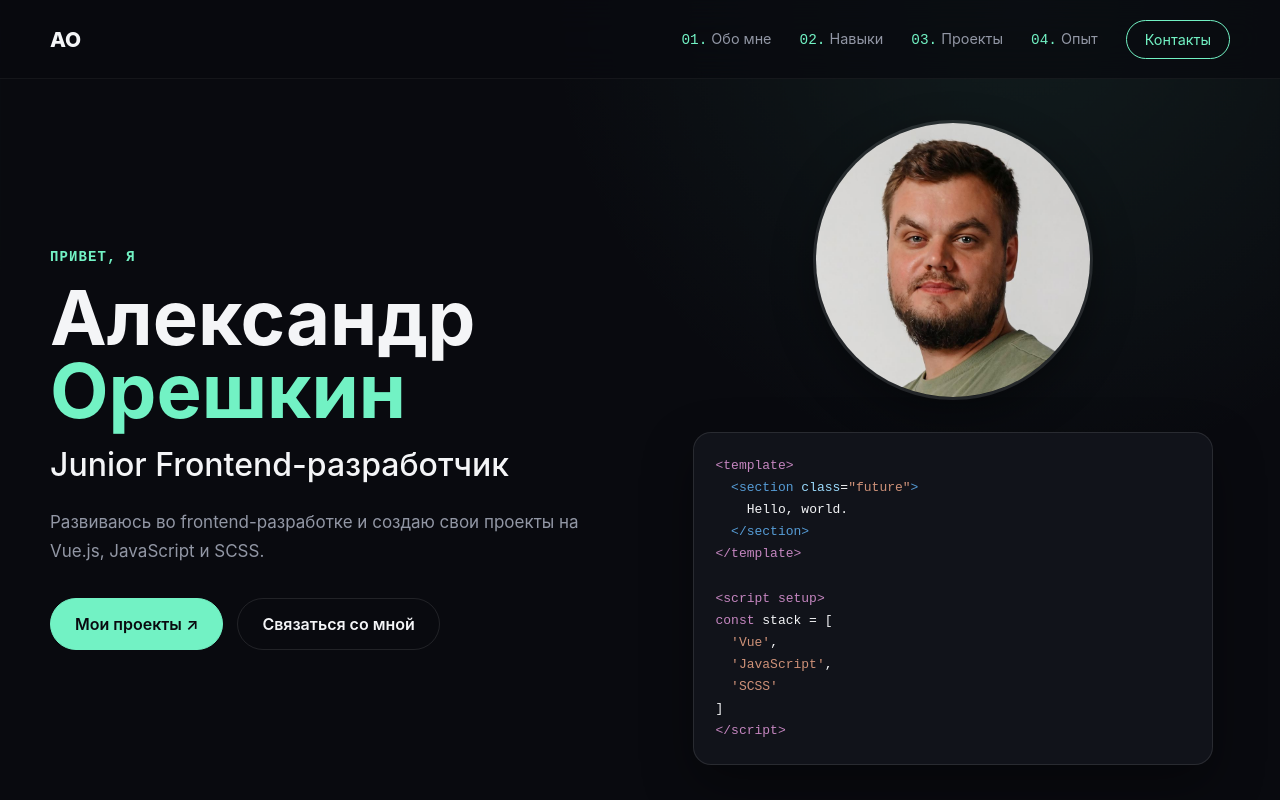
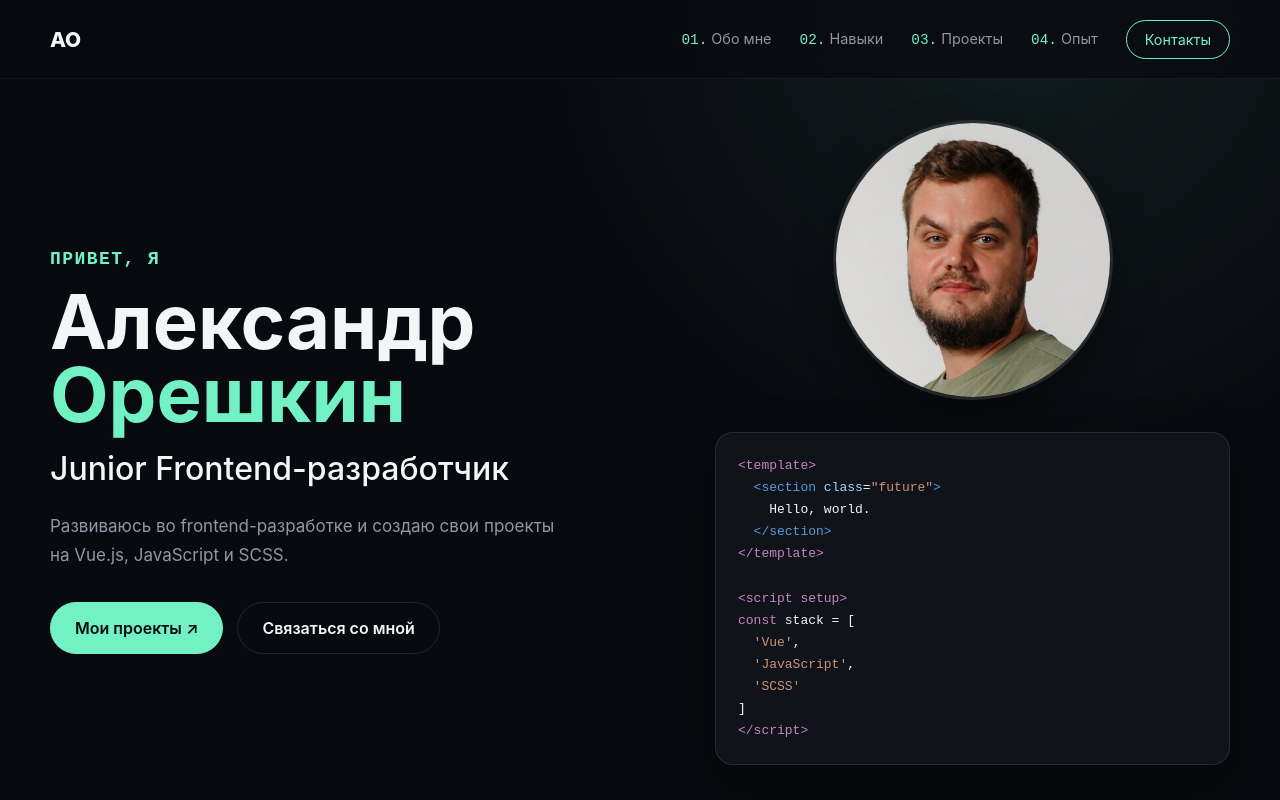
Before and after one commit to AlexanderOreshkin/CV-portfolio, a Vue app: page / in a window 1280 px wide. Shown: the top 800 px of the page. Built offline with nearby package versions, Linux system fonts and the light colour scheme.

Commit message:
Update _hero.scss

```diff
--- a/src/assets/styles/blocks/_hero.scss
+++ b/src/assets/styles/blocks/_hero.scss
@@ -14,7 +14,7 @@
     display: grid;
     grid-template-columns: minmax(0, 1fr) minmax(0, 1fr);
     align-items: center;
-    gap: 70px;
+    gap: 150px;
   }
 
   &__content {
@@ -24,7 +24,7 @@
   .eyebrow {
     margin-bottom: 16px;
     color: $accent;
-    font-size: 14px;
+    font-size: 18px;
     font-weight: 600;
     letter-spacing: 0.08em;
     text-transform: uppercase;
```
